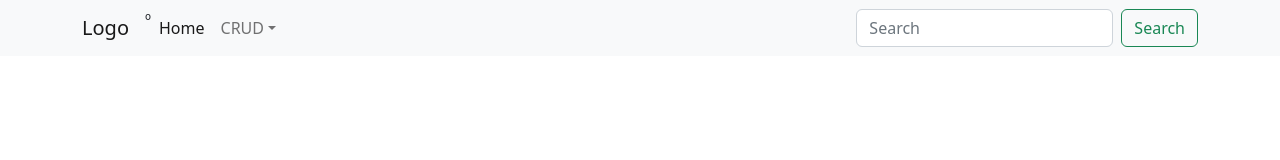
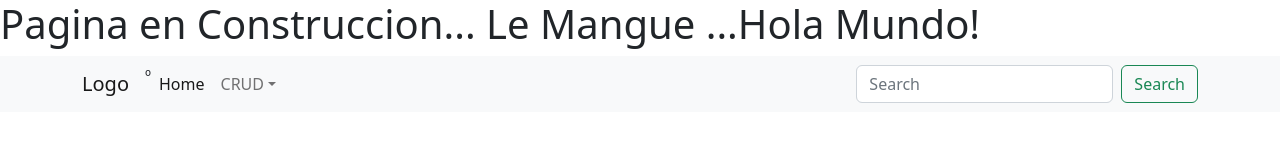
Before and after one commit to sebabernel/appPythonAnywhere, a plain HTML site: page index.html in a window 1280 px wide. Drawn offline with nearby package versions, Linux system fonts and the light colour scheme.

Commit message:
Se coloca cartel de Pagina en Construccion

```diff
--- a/index.html
+++ b/index.html
@@ -13,6 +13,7 @@
 </head>
 
 <body>
+  <h1>Pagina en Construccion... Le Mangue ...Hola Mundo!</h1>
   <header id="header"></header>
 
 
```
